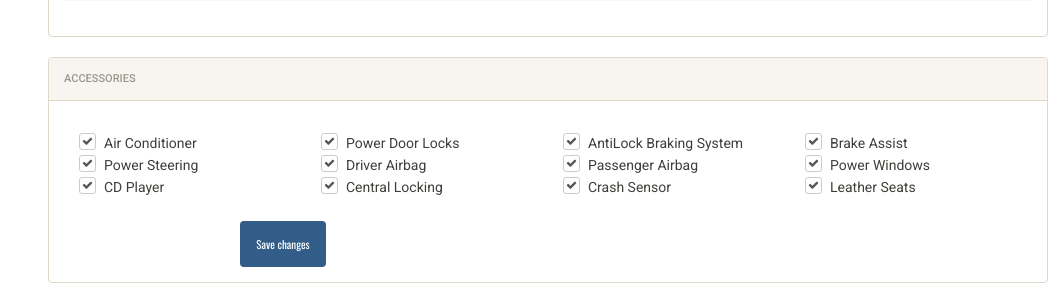
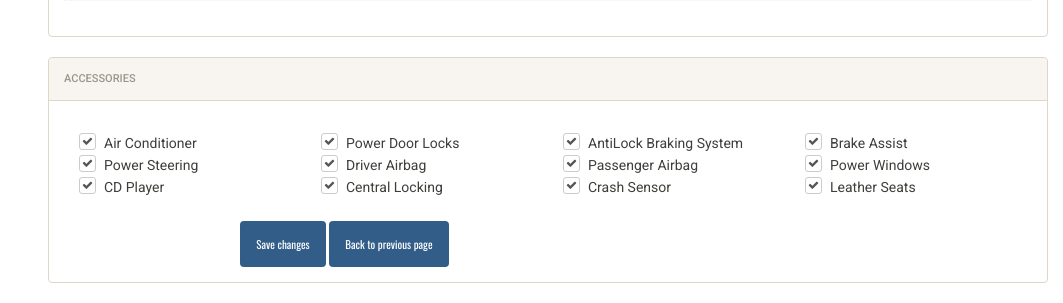
Before and after one commit to jasonleeluohwoei/SPA, a PHP site: page /admin/edit-vehicle.php?id=1 in a window 1280 px wide. Shown: the part 1293-1596 px from the top of the page, without its empty margins (217-1280 px from the left). Run offline with PHP 8.4, Linux system fonts and the light colour scheme; a user stored in the database is signed in; data comes from the database, SQL or seed files in the repository; data that the repository does not hold is empty.

Commit message:
Update edit-vehicle.php
Add new button as back to previous page

```diff
--- a/admin/edit-vehicle.php
+++ b/admin/edit-vehicle.php
@@ -618,8 +618,8 @@ if (strlen($_SESSION['alogin']) == 0) {
 
 																<div class="form-group">
 																	<div class="col-sm-8 col-sm-offset-2">
-
 																		<button class="btn btn-primary" name="submit" type="submit" style="margin-top:4%">Save changes</button>
+																		<button class="btn btn-primary" name="edit" type="button" onclick="document.location.href='manage-vehicles.php';" style=" margin-top:4%">Back to previous page</button>
 																	</div>
 																</div>
 
```
